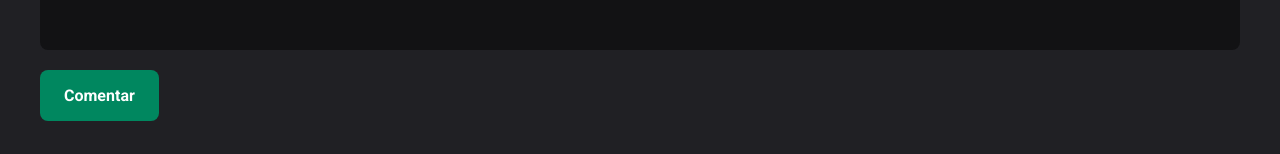
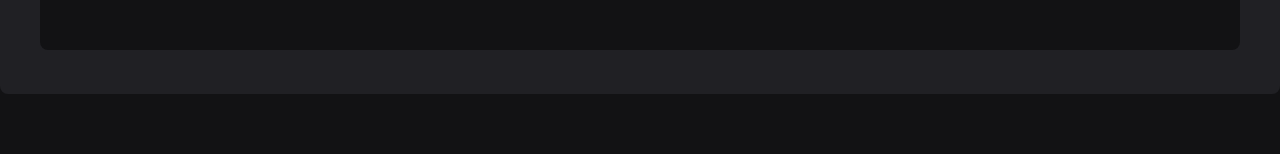
Before and after one commit to jennysol/StudiesReact, a React (Vite) app in the folder 01fundamentalsReactJs/: page / in a window 1280 px wide. Shown: the part 766-920 px from the top of the page. After the commit the page ends 891 px from the top, so only its background shows below. Built offline with nearby package versions, Linux system fonts and the light colour scheme.

Commit message:
Update: add styles to Post component

```diff
--- a/01fundamentalsReactJs/src/components/Post.jsx
+++ b/01fundamentalsReactJs/src/components/Post.jsx
@@ -27,7 +27,10 @@ export function Post() {
         <textarea
           placeholder='Deixe um comentário'
         />
-        <button type='submit'>Comentar</button>
+
+        <footer>
+          <button type='submit'>Comentar</button>
+        </footer>
       </form>
     </article>
   );
--- a/01fundamentalsReactJs/src/components/Post.module.css
+++ b/01fundamentalsReactJs/src/components/Post.module.css
@@ -91,19 +91,29 @@
   margin-top: 1rem;
 }
 
-.commentForm > button[type=submit] {
-  padding: 1rem 1.5rem;
+.commentForm footer {
+  visibility: hidden;
+  max-height: 0;
+}
+
+.commentForm:focus-within footer {
+  visibility: visible;
+  max-height: none;
+  transition: all ease-in-out 0.3;
+}
+
+.commentForm button {
   margin-top: 1rem;
   border-radius: 8px;
-  border: 0;
+  padding: 1rem 1.5rem;
   background: var(--green-500);
   color: var(--white);
   font-weight: bold;
   cursor: pointer;
-
-  transition: background-color 0.1s;
 }
 
-.commentForm button[type=submit]:hover {
+.commentForm button:hover {
   background: var(--green-300);
+  animation: pulse 1s;
+  transition: all ease-in-out 0.3s;
 }
```
